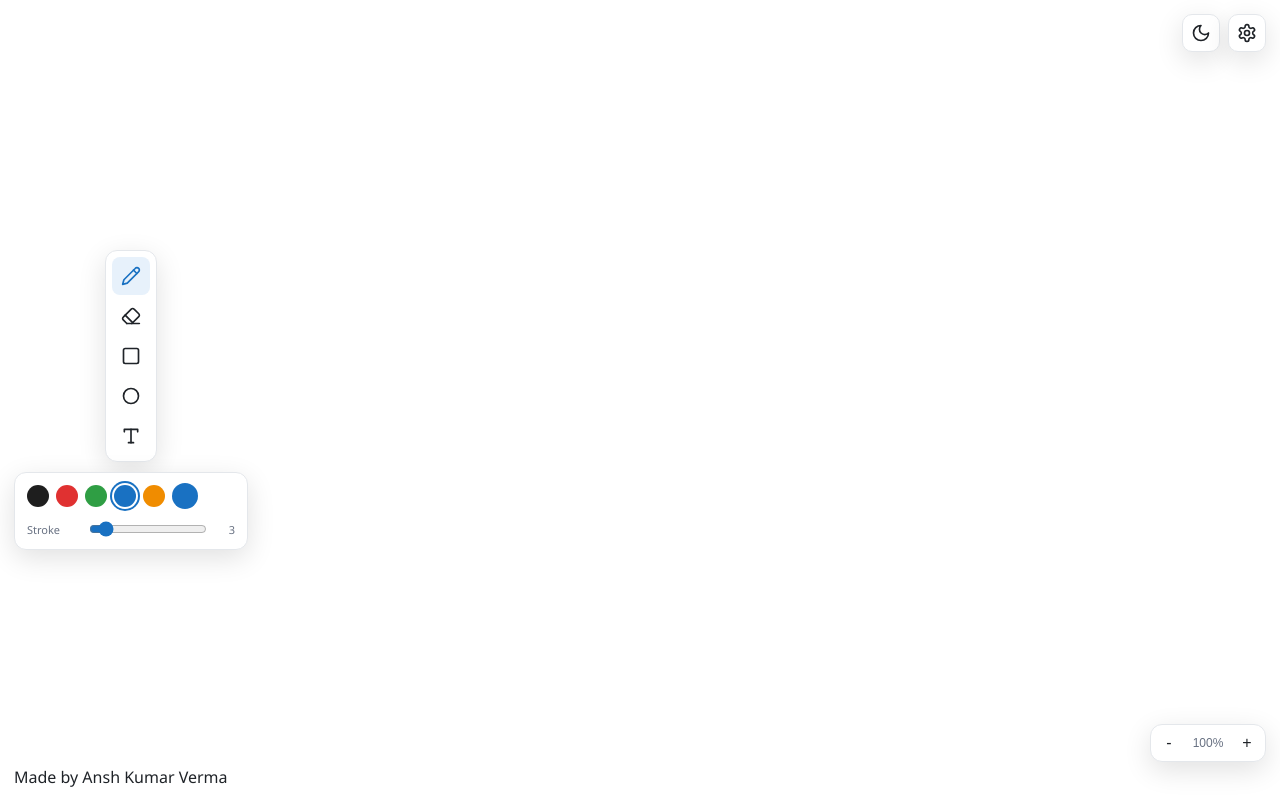
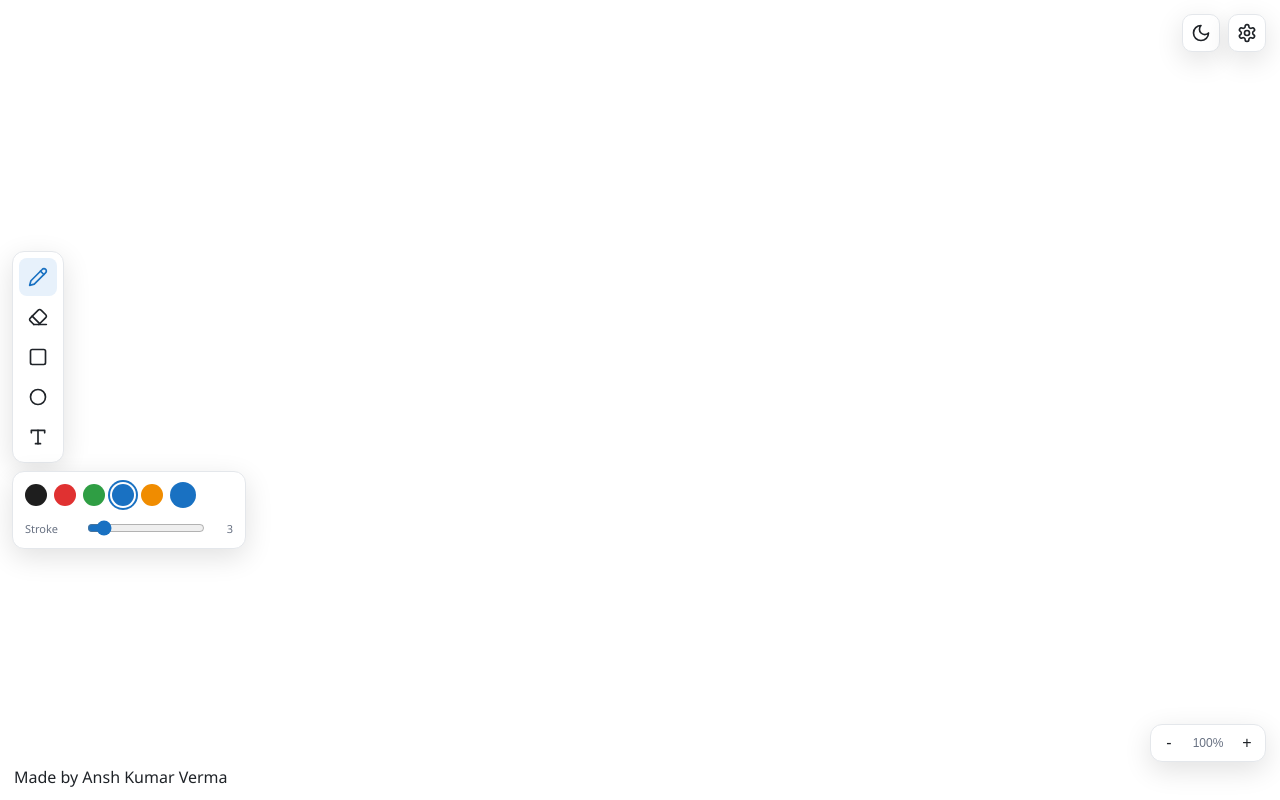
Before and after one commit to anshverma1975/whiteboard, a website: page index.html in a window 1280 px wide. Drawn offline with Linux system fonts and the light colour scheme.

Commit message:
fixed toolbar

```diff
--- a/styles.css
+++ b/styles.css
@@ -90,17 +90,17 @@ box-shadow: var(--shadow);
 
 #dock {
 position: absolute;
-left: 14px;
+left: 12px;
 top: 50%;
 transform: translateY(-50%);
 display: flex;
 flex-direction: column;
-gap: 10px;
-align-items: center;
+align-items: flex-start;
+gap: 8px;
 z-index: 10;
 }
 
-#toolbar { display: flex; flex-direction: column; gap: 2px; padding: 6px; }
+#toolbar { display: flex; flex-direction: column; gap: 2px; padding: 6px; align-items: stretch; }
 
 .tool-btn {
 width: 38px;
```
